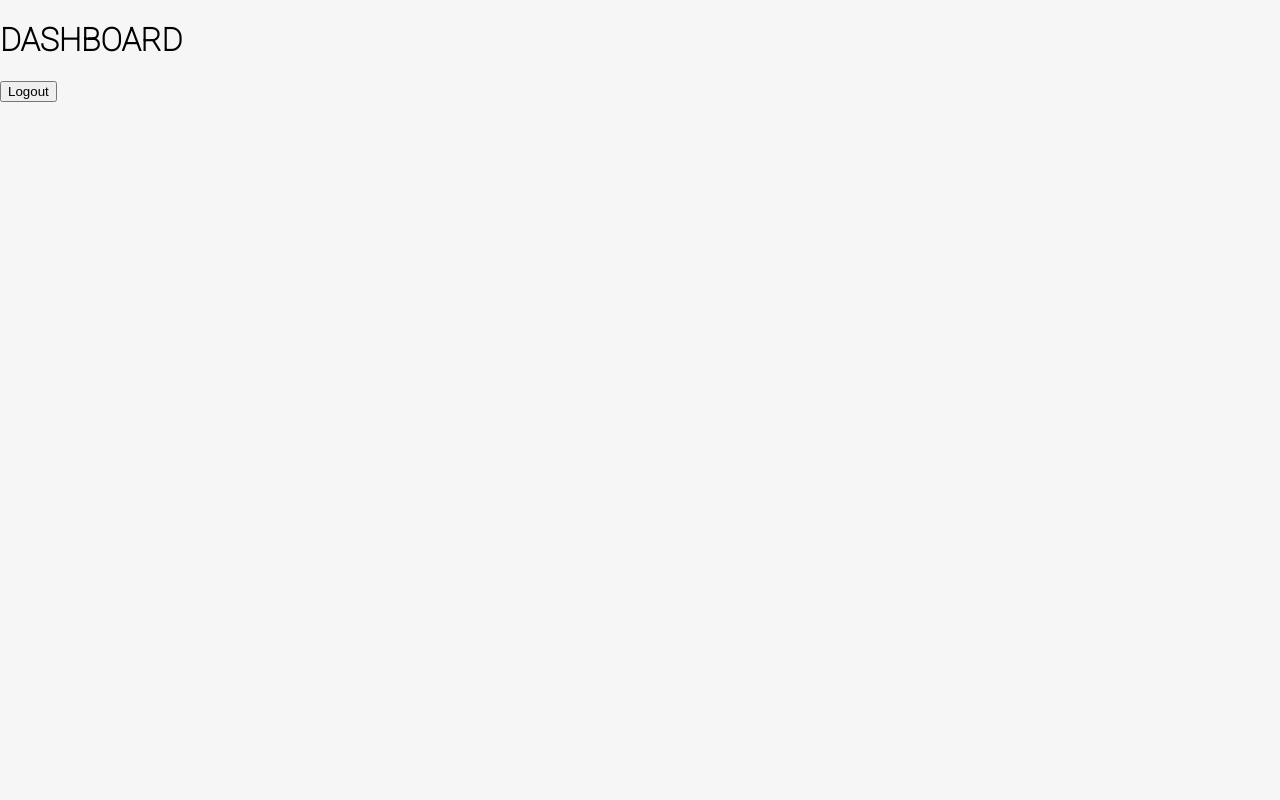
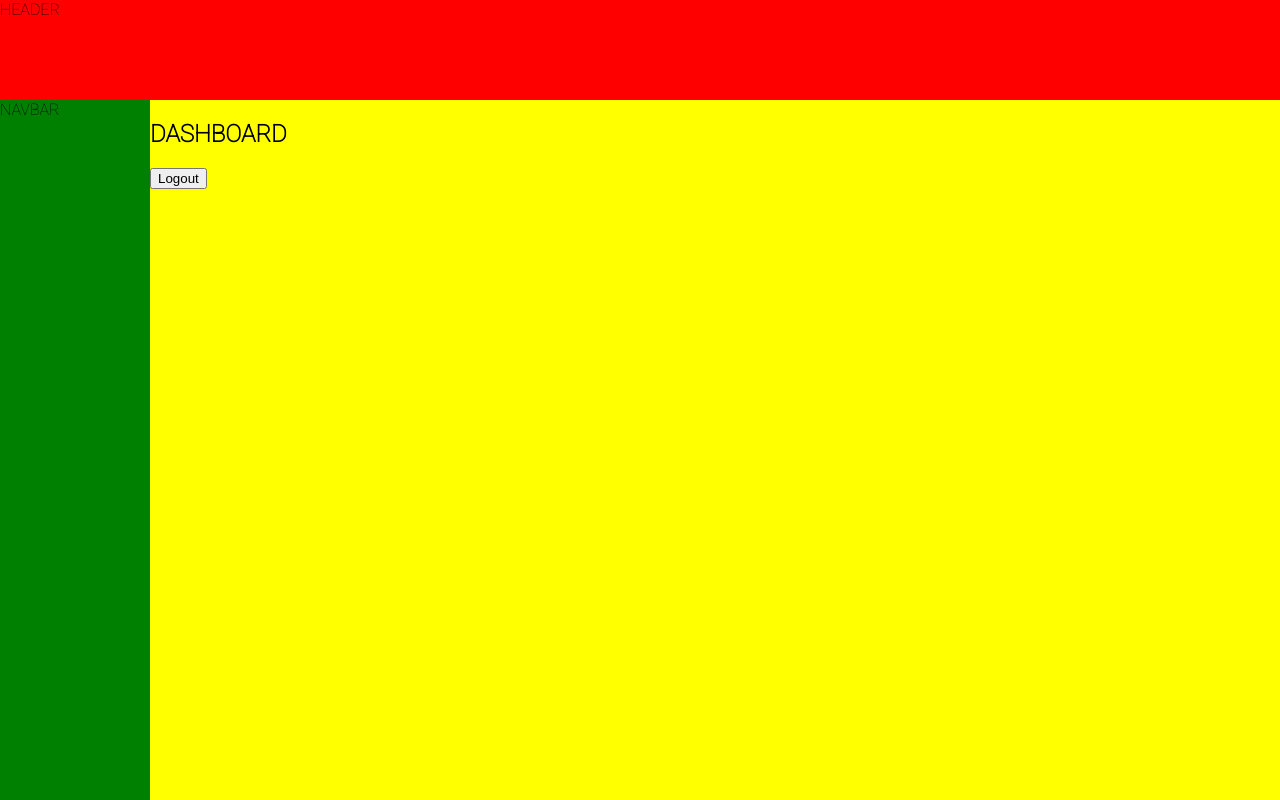
Before and after one commit to Marcelosmbrrr/js_frameworks_and_ssr, a Next.js app in the folder react_set/next/: page /dashboard in a window 1280 px wide. Built offline with nearby package versions, Linux system fonts and the light colour scheme.

Commit message:
react next - internal layout

```diff
--- a/react_set/next/components/Header.tsx
+++ b/react_set/next/components/Header.tsx
@@ -0,0 +1,11 @@
+import * as React from 'react';
+// Styled component
+import { Header as HeaderStyled } from '../styled/header';
+
+export default function Header() {
+    return (
+        <HeaderStyled>
+            HEADER
+        </HeaderStyled>
+    );
+}
--- a/react_set/next/components/Layout.tsx
+++ b/react_set/next/components/Layout.tsx
@@ -1 +1,19 @@
 import * as React from 'react';
+// Styled component
+import { Layout as LayoutStyled } from '../styled/layout';
+// Components
+import Header from './Header';
+import Navbar from './Navbar';
+import PageContainer from './PageContainer';
+
+export default function Layout({ children }: { children: JSX.Element }) {
+    return (
+        <LayoutStyled>
+            <Header />
+            <PageContainer>
+                {children}
+            </PageContainer>
+            <Navbar />
+        </LayoutStyled>
+    )
+}
--- a/react_set/next/components/Navbar.tsx
+++ b/react_set/next/components/Navbar.tsx
@@ -0,0 +1,11 @@
+import * as React from 'react';
+// Styled component
+import { Navbar as NavbarStyled } from '../styled/navbar';
+
+export default function Navbar(){
+    return (
+        <NavbarStyled>
+            NAVBAR
+        </NavbarStyled>
+    )
+}
--- /dev/null
+++ b/react_set/next/components/PageContainer.tsx
@@ -0,0 +1,11 @@
+import * as React from 'react';
+// Styled component
+import { PageContainer as PageContainerStyled } from '../styled/page_container';
+
+export default function PageContainer({ children }: { children: JSX.Element }) {
+    return (
+        <PageContainerStyled>
+            { children }
+        </PageContainerStyled>
+    )
+}
--- a/react_set/next/next.config.js
+++ b/react_set/next/next.config.js
@@ -17,6 +17,12 @@ const nextConfig = {
         permanent: true,
       },
     ]
+  },
+  env: {
+    login: {
+      email: 'admin@gmail.com',
+      password: '12345'
+    }
   }
 }
 module.exports = nextConfig
--- a/react_set/next/pages/dashboard/index.tsx
+++ b/react_set/next/pages/dashboard/index.tsx
@@ -1,4 +1,6 @@
 import * as React from 'react';
+// Layout
+import Layout from '../../components/Layout';
 // Context
 import { useAuth } from '../../context/auth';
 // Axios configurec
@@ -14,10 +16,10 @@ export default function Dashboard() {
     }, []);
 
     return (
-        <>
+        <Layout>
             <h1>DASHBOARD</h1>
             <button onClick={() => logout()}>Logout</button>
-        </>
+        </Layout>
     )
 
 }
--- a/react_set/next/pages/login/index.tsx
+++ b/react_set/next/pages/login/index.tsx
@@ -9,7 +9,6 @@ import { useSnackbar } from 'notistack';
 import { Wrapper, FormularyBox } from '../../styled/login';
 // Context
 import { useAuth } from '../../context/auth';
-import Image from 'next/image';
 
 const formPatterns: formValidationInterface = {
     email: {
--- a/react_set/next/services/auth.ts
+++ b/react_set/next/services/auth.ts
@@ -28,7 +28,7 @@ export async function signInRequest({ email, password }: SignInRequestInterface)
     await delaySimulation();
 
     // In real situation, user will be search in the DB
-    if (email !== 'admin@gmail.com' && password !== '12345') {
+    if (email !== process.env.login.email && password !== process.env.login.password) {
         throw new Error("Email or password incorrect.");
     }
 
--- /dev/null
+++ b/react_set/next/styled/header.ts
@@ -0,0 +1,9 @@
+import styled from 'styled-components';
+
+export const Header = styled.header`
+    grid-row-start: 1;
+    grid-row-end: 2;
+    grid-column-start: 1;
+    grid-column-end: 3;
+    background-color: red;
+`;
--- /dev/null
+++ b/react_set/next/styled/layout.ts
@@ -0,0 +1,8 @@
+import styled from 'styled-components';
+
+export const Layout = styled.div`
+    height: 100vh;
+    display: grid;
+    grid-template-columns: 150px 1fr;
+    grid-template-rows: 100px 1fr;
+`;
--- /dev/null
+++ b/react_set/next/styled/navbar.ts
@@ -0,0 +1,9 @@
+import styled from 'styled-components';
+
+export const Navbar = styled.nav`
+    grid-row-start: 2;
+    grid-row-end: 4;
+    grid-column-start: 1;
+    grid-column-end: 2;
+    background-color: green;
+`;
--- /dev/null
+++ b/react_set/next/styled/page_container.ts
@@ -0,0 +1,9 @@
+import styled from 'styled-components';
+
+export const PageContainer = styled.section`
+    grid-row-start: 2;
+    grid-row-end: 4;
+    grid-column-start: 2;
+    grid-column-end: 3;
+    background-color: yellow;
+`;
```
